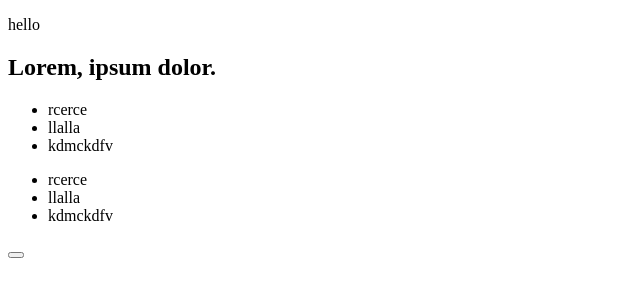
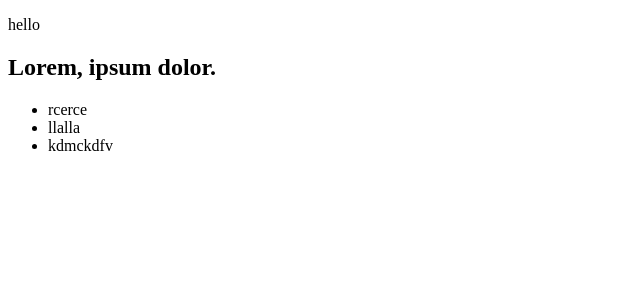
Before and after one commit to iuliiaaaa/samGit, a plain HTML site: page index.html in a window 1280 px wide. Shown: the whole page, without its empty margins (0-640 px from the left). Drawn offline with Linux system fonts and the light colour scheme.

Commit message:
новый коммит

```diff
--- a/index.html
+++ b/index.html
@@ -9,7 +9,7 @@
 <body>
     <p>hello</p>
     <header>
-        <div class="box"></div>
+        <div class="boxes"></div>
     </header>
     <section>
         <div></div>
@@ -21,11 +21,5 @@
         <li>llalla</li>
         <li>kdmckdfv</li>
     </ul>
-    <ul>
-        <li>rcerce</li>
-        <li>llalla</li>
-        <li>kdmckdfv</li>
-    </ul>
-    <button></button>
 </body>
 </html>
```
